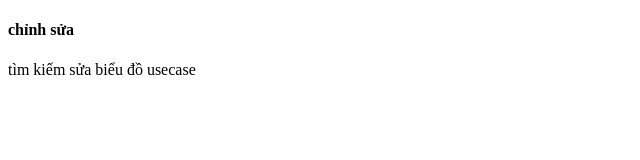
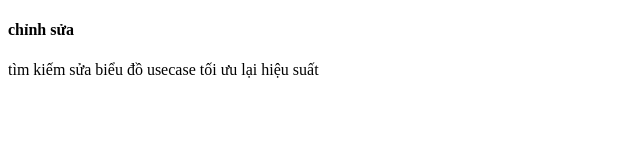
Before and after one commit to vantam22/library-management-project, a plain HTML site: page timkiem.html in a window 1280 px wide. Shown: the whole page, without its empty margins (0-640 px from the left). Drawn offline with Linux system fonts and the light colour scheme.

Commit message:
toi uu lai hieu suat

```diff
--- a/timkiem.html
+++ b/timkiem.html
@@ -11,6 +11,7 @@
         <p>
             tìm kiếm
             sửa biểu đồ usecase
+            tối ưu lại hiệu suất
         </p>
     </body>
 </html>
```
